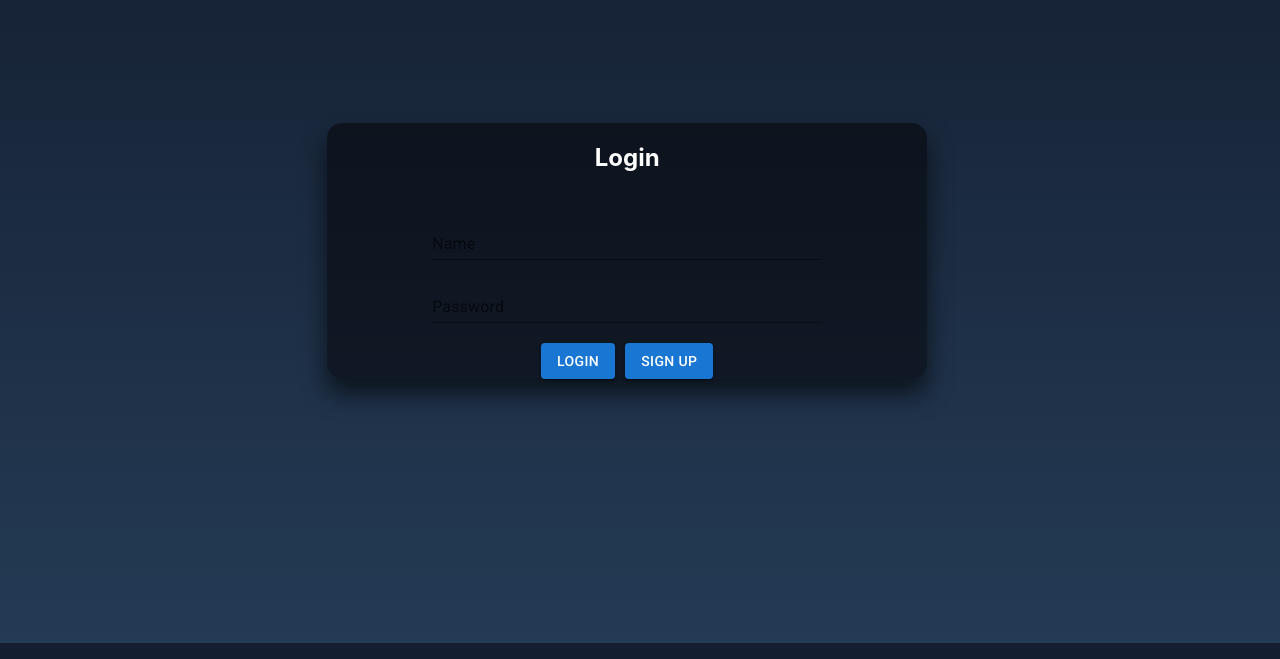
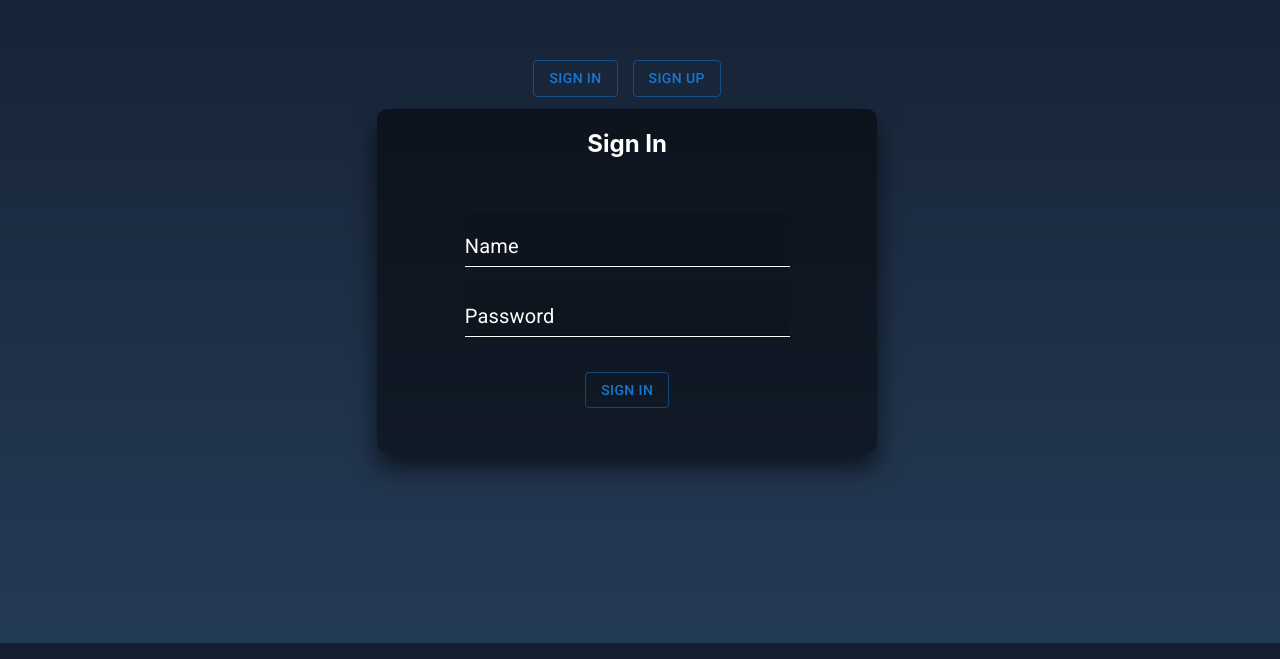
Before and after one commit to San7iag0/hellobuild, a React (Create React App) app: page /login in a window 1280 px wide. Shown: the part 141-800 px from the top of the page. Built offline with nearby package versions, Linux system fonts and the light colour scheme.

Commit message:
create login comp

```diff
--- a/src/App.tsx
+++ b/src/App.tsx
@@ -2,13 +2,11 @@
 import './App.scss';
 import { Login } from './components/pages/Login/Login';
 
-
 function App() {
-
   return (
-    <div>
+    <>
       <Login></Login>
-    </div>
+    </>
   );
 }
 
--- a/src/components/UI/atoms/ButtonMui.tsx
+++ b/src/components/UI/atoms/ButtonMui.tsx
@@ -5,12 +5,13 @@ type ButtonVariant = "text" | "outlined" | "contained";
 interface ButtonProps {
     variant: ButtonVariant;
     children: React.ReactNode;
+    onClick: () => void;
 }
 
-export const ButtonMui = ({variant, children}: ButtonProps)  => {
+export const ButtonMui = ({variant, children, onClick}: ButtonProps)  => {
     return (
         <Stack spacing={2} >
-            <Button variant={variant}>{children}</Button>
+            <Button variant={variant} onClick={onClick}>{children}</Button>
         </Stack>
     )
 }
--- a/src/components/UI/atoms/InputMui.tsx
+++ b/src/components/UI/atoms/InputMui.tsx
@@ -19,14 +19,30 @@ export const InputMui = ({variant, label, type, style}: InputProps)  => {
                     variant={variant}
                     type={type}
                     sx={{
-                        // backgroundColor: 'rgba(0,0,0,.5)',
-                        // borderBottom: '1px solid #fff',
+                        backgroundColor: 'rgba(0,0,0,.1)',
+                        borderBottom: '1px solid #fff'
+                    }}
+                    inputProps={{
+                        sx: {
+                          color: '#fff',
+                          paddingLeft: '15px',
+                          fontSize: '20px',
+
+                          '&:hover fieldset': {
+                            border: '2px solid blue!important',
+                            borderRadius: 0,
+                          },
+                          '&:focus-within fieldset, &:focus-visible fieldset': {
+                            border: '4px solid red!important',
+                          },
+                        },
                     }}
                     InputLabelProps={{
-                        sx: {
-                        //   color: '#fff',
+                    sx: {
+                        color: '#fff',
                         textTransform: 'capitalize',
-                        },
+                        fontSize: '20px',
+                    },
                     }}
                 />
             </Stack>
--- a/src/components/pages/Login/Login.scss
+++ b/src/components/pages/Login/Login.scss
@@ -1,37 +1,9 @@
-body{
-    width: 98vw;
-    height: 98vh;
-
+.btns{
     display: flex;
+    justify-self: center;
+    /* border: 2px solid green; */
     justify-content: center;
+    gap: 15px;
+    height: 60px;
     align-items: center;
 }
-
-.container{
-    height: auto;
-    width: 600px;
-    border-radius: 15px;
-    display: grid;
-    grid-gap: 20px;
-    background: rgba(0,0,0,.5);
-    box-shadow: 0 15px 25px rgba(0,0,0,.6);
-
-    h2{
-        color: #fff;
-        text-align: center;
-    }
-    &__form{
-        display: flex;
-        flex-direction: column;
-        align-items: center;
-        width: 100%;
-        gap: 15px;
-    }
-
-    &__btns{
-        width: 100%;
-        display: flex;
-        justify-content: center;
-        gap: 10px;
-    }
-}
--- a/src/components/pages/Login/Login.tsx
+++ b/src/components/pages/Login/Login.tsx
@@ -1,29 +1,24 @@
 import './Login.scss'
-import { ButtonMui } from "../../UI/atoms/ButtonMui"
-import { InputMui } from "../../UI/atoms/InputMui"
+import { useState } from "react"
+import { SignIn } from "./SignIn/SignIn"
+import { SignUp } from "./SignUp/SignUp"
+import { ButtonMui } from "../../UI/atoms/ButtonMui";
 
 export const Login = () => {
-    return (
-        <div className="container">
-            <h2>Login</h2>
-            <div className="container__form">
-                <InputMui
-                    style={{width: '65%'}}
-                    type='text'
-                    variant='standard'
-                    label='Name'
-                ></InputMui>
-                <InputMui
-                    style={{width: '65%'}}
-                    type='password'
-                    variant='standard'
-                    label='Password'
-                ></InputMui>
+    const [ sign, setSign ] = useState('in');
+
+    const handleClick = (str:string) => {
+        setSign(str);
+        console.log(sign);
+    }
+
+    return(
+        <>
+            <div className="btns">
+                <ButtonMui onClick={() => handleClick('in')} variant='outlined'>Sign In</ButtonMui>
+                <ButtonMui onClick={() => handleClick('up')} variant='outlined'>Sign Up</ButtonMui>
             </div>
-            <div className="container__btns">
-                <ButtonMui variant='contained'>Login</ButtonMui>
-                <ButtonMui variant='contained'>sign Up</ButtonMui>
-            </div>
-        </div>
+            {sign === 'in' ? <SignIn></SignIn> :  <SignUp></SignUp>}
+        </>
     )
 }
--- /dev/null
+++ b/src/components/pages/Login/SignIn/SignIn.scss
@@ -0,0 +1,38 @@
+body{
+    width: 98vw;
+    height: 98vh;
+
+    display: flex;
+    justify-content: center;
+    align-items: center;
+}
+
+.container{
+    height: auto;
+    width: 500px;
+    border-radius: 10px;
+    display: grid;
+    grid-gap: 35px;
+    background: rgba(0, 0, 0, 0.5);
+    box-shadow: 0 15px 25px rgba(0, 0, 0, 0.6);
+
+    h2{
+        color: #fff;
+        text-align: center;
+    }
+    &__form{
+        display: flex;
+        flex-direction: column;
+        align-items: center;
+        width: 100%;
+        gap: 15px;
+    }
+
+    &__btns{
+        width: 100%;
+        display: flex;
+        justify-content: center;
+        gap: 10px;
+        margin-bottom: 45px;
+    }
+}
--- /dev/null
+++ b/src/components/pages/Login/SignIn/SignIn.tsx
@@ -0,0 +1,34 @@
+import './SignIn.scss'
+import { ButtonMui } from "../../../UI/atoms/ButtonMui"
+import { InputMui } from "../../../UI/atoms/InputMui"
+import { log } from 'console'
+
+export const SignIn = () => {
+
+    const handleClick = () => {
+        console.log('hola amigos');
+    }
+
+    return (
+        <div className="container">
+            <h2>Sign In</h2>
+            <div className="container__form">
+                <InputMui
+                    style={{width: '65%'}}
+                    type='text'
+                    variant='standard'
+                    label='Name'
+                ></InputMui>
+                <InputMui
+                    style={{width: '65%'}}
+                    type='password'
+                    variant='standard'
+                    label='Password'
+                ></InputMui>
+            </div>
+            <div className="container__btns">
+                <ButtonMui onClick={handleClick} variant='outlined'>Sign In</ButtonMui>
+            </div>
+        </div>
+    )
+}
--- /dev/null
+++ b/src/components/pages/Login/SignUp/SignUp.scss
@@ -0,0 +1,38 @@
+body{
+    width: 98vw;
+    height: 98vh;
+
+    display: flex;
+    justify-content: center;
+    align-items: center;
+}
+
+.container{
+    height: auto;
+    width: 500px;
+    border-radius: 10px;
+    display: grid;
+    grid-gap: 35px;
+    background: rgba(0, 0, 0, 0.5);
+    box-shadow: 0 15px 25px rgba(0, 0, 0, 0.6);
+
+    h2{
+        color: #fff;
+        text-align: center;
+    }
+    &__form{
+        display: flex;
+        flex-direction: column;
+        align-items: center;
+        width: 100%;
+        gap: 15px;
+    }
+
+    &__btns{
+        width: 100%;
+        display: flex;
+        justify-content: center;
+        gap: 10px;
+        margin-bottom: 45px;
+    }
+}
--- /dev/null
+++ b/src/components/pages/Login/SignUp/SignUp.tsx
@@ -0,0 +1,33 @@
+import './SignUp.scss'
+import { ButtonMui } from "../../../UI/atoms/ButtonMui"
+import { InputMui } from "../../../UI/atoms/InputMui"
+
+export const SignUp = () => {
+
+    const handleClick = () => {
+        console.log('hola amigos');
+    }
+
+    return (
+        <div className="container">
+            <h2>Sign Up</h2>
+            <div className="container__form">
+                <InputMui
+                    style={{width: '65%'}}
+                    type='text'
+                    variant='standard'
+                    label='Name'
+                ></InputMui>
+                <InputMui
+                    style={{width: '65%'}}
+                    type='password'
+                    variant='standard'
+                    label='Password'
+                ></InputMui>
+            </div>
+            <div className="container__btns">
+                <ButtonMui onClick={handleClick} variant='outlined'>Sign Up</ButtonMui>
+            </div>
+        </div>
+    )
+}
```
